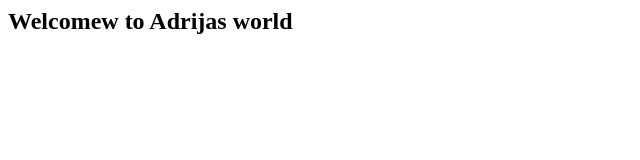
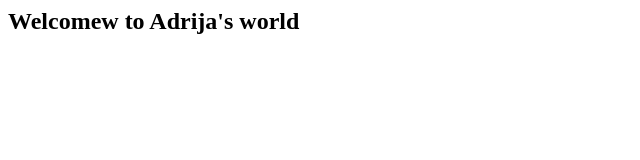
Before and after one commit to adrijahiya/adrijahiya.github.io, a plain HTML site: page index.html in a window 1280 px wide. Shown: the full height of the page, 0-640 px from the left. Drawn offline with Linux system fonts and the light colour scheme.

Commit message:
basic change

```diff
--- a/index.html
+++ b/index.html
@@ -5,6 +5,6 @@
     </head>
 
     <body>
-        <h2> Welcomew to Adrijas world
+        <h2> Welcomew to Adrija's world
     </body>
 </htm>
```
